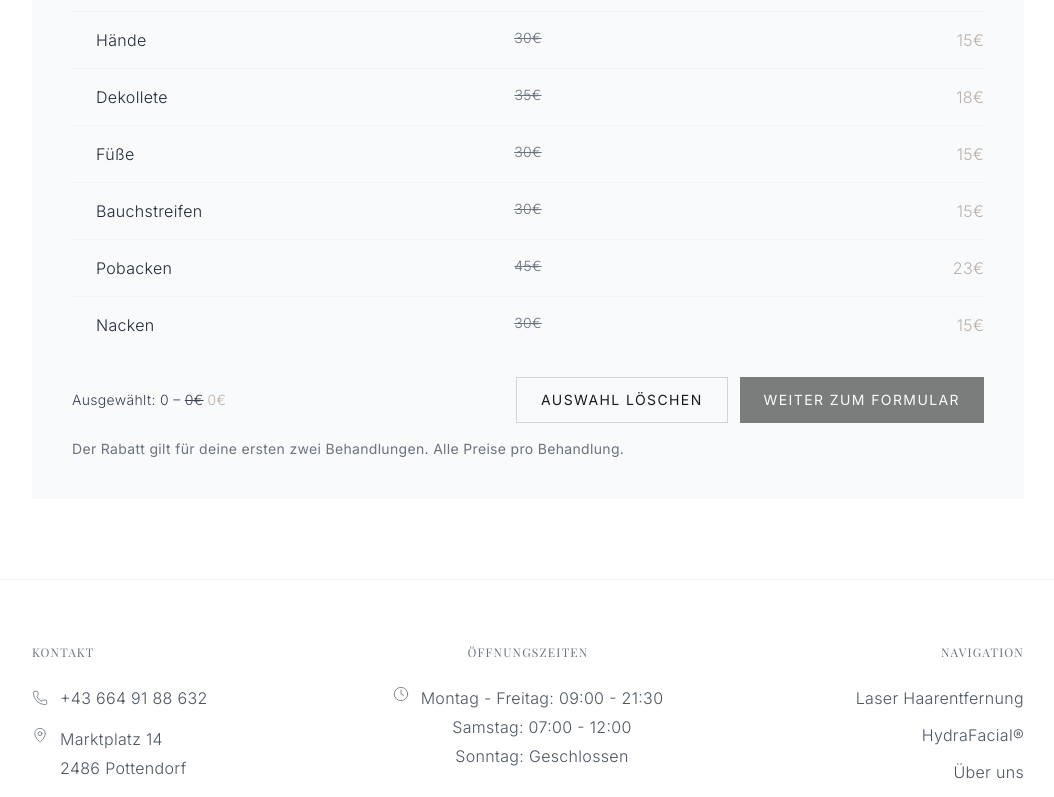
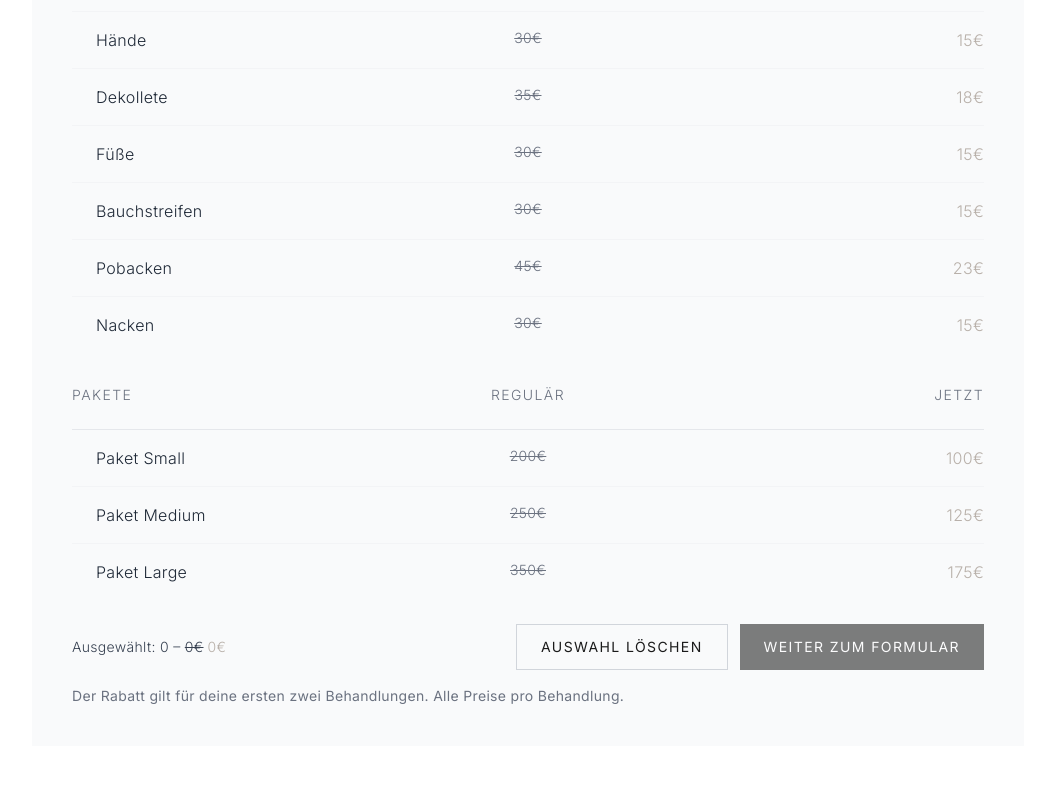
Before and after one commit to ElikciOlcay/skinlux-pottendorf, a Next.js app: page /laser-aktion/buchen in a window 1280 px wide. Shown: the part 1663-2460 px from the top of the page, without its empty margins (112-1166 px from the left). Built offline with nearby package versions, Linux system fonts and the light colour scheme.

Commit message:
Pakete buchbar gemacht (Damen): UI + API + E-Mails
- Step 1: Pakete (Small/Medium/Large) zusätzlich zur Zonen-Auswahl
- Summen inkl. Pakete, 50%-Preis ausgewiesen
- API nimmt packages[] an, rechnet Gesamtsummen
- Fallback-E-Mail zeigt separate Pakete-Tabelle

```diff
--- a/app/api/laser-booking/route.ts
+++ b/app/api/laser-booking/route.ts
@@ -1,6 +1,6 @@
 import { NextResponse } from "next/server";
 import { Resend } from "resend";
-import { GenderType, getPricesByGender, discounted } from "@/lib/laser-prices";
+import { GenderType, getPricesByGender, discounted, getPackagesByGender } from "@/lib/laser-prices";
 
 type RequestBody = {
   name: string;
@@ -9,6 +9,7 @@ type RequestBody = {
   gender: GenderType;
   zones?: string[];
   zone?: string;
+  packages?: string[];
   preferredDate: string; // yyyy-mm-dd
   preferredTime: string; // HH:mm
   message?: string;
@@ -38,13 +39,21 @@ function buildEmailHTML(kind: "user" | "admin", data: RequestBody) {
   const selectedZones = Array.isArray(data.zones) && data.zones.length > 0
     ? data.zones
     : (data.zone ? [data.zone] : []);
+  const selectedPackages = Array.isArray(data.packages) ? data.packages : [];
+  const packages = getPackagesByGender(data.gender);
   const rows = selectedZones.map((z) => {
     const orig = prices.find((p) => p.zone === z)?.priceEuro ?? 0;
     const disc = discounted(orig, 50);
     return { zone: z, original: orig, discounted: disc };
   });
-  const totalOriginal = rows.reduce((s, r) => s + r.original, 0);
-  const totalDiscounted = rows.reduce((s, r) => s + r.discounted, 0);
+  const rowsPackages = selectedPackages.map((p) => {
+    const orig = packages.find((x) => x.name === p)?.priceEuro ?? 0;
+    const disc = discounted(orig, 50);
+    return { name: p, original: orig, discounted: disc };
+  });
+
+  const totalOriginal = rows.reduce((s, r) => s + r.original, 0) + rowsPackages.reduce((s, r) => s + r.original, 0);
+  const totalDiscounted = rows.reduce((s, r) => s + r.discounted, 0) + rowsPackages.reduce((s, r) => s + r.discounted, 0);
 
   const title =
     kind === "user"
@@ -123,6 +132,30 @@ function buildEmailHTML(kind: "user" | "admin", data: RequestBody) {
         </table>
       </div>
 
+      ${rowsPackages.length > 0 ? `
+      <div class="section">
+        <div style="margin-bottom:8px; font-weight:600; color:#374151;">Ausgewählte Pakete</div>
+        <table>
+          <thead>
+            <tr>
+              <th style="width:60%">Paket</th>
+              <th style="width:20%">Regulär</th>
+              <th style="width:20%">Jetzt</th>
+            </tr>
+          </thead>
+          <tbody>
+            ${rowsPackages.map((r) => `
+              <tr>
+                <td>${htmlEscape(r.name)}</td>
+                <td><span class="strike">€${r.original}</span></td>
+                <td><span class="price">€${r.discounted}</span></td>
+              </tr>
+            `).join("")}
+          </tbody>
+        </table>
+      </div>
+      ` : ``}
+
       <div class="section">
         <div class="row"><div class="label">Wunschtermin</div><div class="val">${htmlEscape(`${data.preferredDate} ${data.preferredTime}`)}</div></div>
       </div>
@@ -172,11 +205,12 @@ export async function POST(request: Request) {
   try {
     const body = (await request.json()) as RequestBody;
     const zones = Array.isArray(body.zones) && body.zones.length > 0 ? body.zones : (body.zone ? [body.zone] : []);
+    const packages = Array.isArray(body.packages) ? body.packages : [];
     if (
       !body.name ||
       !body.email ||
       !body.phone ||
-      zones.length === 0 ||
+      (zones.length === 0 && packages.length === 0) ||
       !body.preferredDate ||
       !body.preferredTime ||
       (body.gender !== "damen" && body.gender !== "herren")
@@ -188,20 +222,27 @@ export async function POST(request: Request) {
 
     // Build payload for Loops templates
     const allPrices = getPricesByGender(body.gender);
+    const allPackages = getPackagesByGender(body.gender);
     const rows = zones.map((z) => {
       const orig = allPrices.find((p) => p.zone === z)?.priceEuro ?? 0;
       const disc = discounted(orig, 50);
       return { zone: z, original: orig, discounted: disc };
     });
-    const totalOriginal = rows.reduce((s, r) => s + r.original, 0);
-    const totalDiscounted = rows.reduce((s, r) => s + r.discounted, 0);
+    const rowsPackages = packages.map((p) => {
+      const orig = allPackages.find((x) => x.name === p)?.priceEuro ?? 0;
+      const disc = discounted(orig, 50);
+      return { name: p, original: orig, discounted: disc };
+    });
+    const totalOriginal = rows.reduce((s, r) => s + r.original, 0) + rowsPackages.reduce((s, r) => s + r.original, 0);
+    const totalDiscounted = rows.reduce((s, r) => s + r.discounted, 0) + rowsPackages.reduce((s, r) => s + r.discounted, 0);
     const emailData = {
       name: body.name,
       email: body.email,
       phone: body.phone,
       gender: body.gender,
-      zone: zones.join(", "),
+      zone: [...zones, ...packages].join(", "),
       zones,
+      packages,
       preferredDate: body.preferredDate,
       preferredTime: body.preferredTime,
       message: body.message || "",
@@ -233,8 +274,8 @@ export async function POST(request: Request) {
         );
       }
       const resend = new Resend(resendKey);
-      const userHTML = buildEmailHTML("user", { ...body, zones });
-      const adminHTML = buildEmailHTML("admin", { ...body, zones });
+      const userHTML = buildEmailHTML("user", { ...body, zones, packages });
+      const adminHTML = buildEmailHTML("admin", { ...body, zones, packages });
       // Send user
       if (!userSentViaLoops) {
         await resend.emails.send({
--- a/app/laser-aktion/buchen/page.tsx
+++ b/app/laser-aktion/buchen/page.tsx
@@ -10,6 +10,8 @@ import {
   discounted,
   euro,
   LaserPriceItem,
+  LaserPackageItem,
+  getPackagesByGender,
 } from "@/lib/laser-prices";
 
 type BookingFormState = {
@@ -28,6 +30,7 @@ const DISCOUNT_PERCENT = 50;
 export default function LaserAktionBuchenPage() {
   const [gender, setGender] = useState<GenderType>("damen");
   const [selectedZones, setSelectedZones] = useState<string[]>([]);
+  const [selectedPackages, setSelectedPackages] = useState<string[]>([]);
   const [step, setStep] = useState<1 | 2>(1);
   const [submitting, setSubmitting] = useState(false);
   const [success, setSuccess] = useState<string | null>(null);
@@ -39,6 +42,13 @@ export default function LaserAktionBuchenPage() {
     prices.forEach((p) => (map[p.zone] = p));
     return map;
   }, [prices]);
+
+  const packages = useMemo(() => getPackagesByGender(gender), [gender]);
+  const packagePriceMap = useMemo<Record<string, LaserPackageItem>>(() => {
+    const map: Record<string, LaserPackageItem> = {};
+    packages.forEach((p) => (map[p.name] = p));
+    return map;
+  }, [packages]);
 
   const [form, setForm] = useState<BookingFormState>({
     name: "",
@@ -56,19 +66,31 @@ export default function LaserAktionBuchenPage() {
   }
 
   const totalOriginal = useMemo(() => {
-    return selectedZones.reduce((sum, z) => sum + (priceMap[z]?.priceEuro || 0), 0);
-  }, [selectedZones, priceMap]);
+    const zonesSum = selectedZones.reduce((sum, z) => sum + (priceMap[z]?.priceEuro || 0), 0);
+    const packagesSum = selectedPackages.reduce((sum, p) => sum + (packagePriceMap[p]?.priceEuro || 0), 0);
+    return zonesSum + packagesSum;
+  }, [selectedZones, selectedPackages, priceMap, packagePriceMap]);
 
   const totalDiscounted = useMemo(() => {
-    return selectedZones.reduce(
+    const zonesSum = selectedZones.reduce(
       (sum, z) => sum + discounted(priceMap[z]?.priceEuro || 0, DISCOUNT_PERCENT),
       0
     );
-  }, [selectedZones, priceMap]);
+    const packagesSum = selectedPackages.reduce(
+      (sum, p) => sum + discounted(packagePriceMap[p]?.priceEuro || 0, DISCOUNT_PERCENT),
+      0
+    );
+    return zonesSum + packagesSum;
+  }, [selectedZones, selectedPackages, priceMap, packagePriceMap]);
 
   function toggleZone(zone: string) {
     setSelectedZones((prev) =>
       prev.includes(zone) ? prev.filter((z) => z !== zone) : [...prev, zone]
+    );
+  }
+  function togglePackage(pkg: string) {
+    setSelectedPackages((prev) =>
+      prev.includes(pkg) ? prev.filter((z) => z !== pkg) : [...prev, pkg]
     );
   }
 
@@ -81,7 +103,7 @@ export default function LaserAktionBuchenPage() {
       !form.name ||
       !form.email ||
       !form.phone ||
-      selectedZones.length === 0 ||
+      (selectedZones.length === 0 && selectedPackages.length === 0) ||
       !form.preferredDate ||
       !form.preferredTime
     ) {
@@ -102,8 +124,9 @@ export default function LaserAktionBuchenPage() {
           ...form,
           gender,
           zones: selectedZones,
+          packages: selectedPackages,
           // Für Loops Templates (Abwärtskompatibilität)
-          zone: selectedZones.join(", "),
+          zone: [...selectedZones, ...selectedPackages].join(", "),
         }),
       });
       if (!res.ok) {
@@ -123,6 +146,7 @@ export default function LaserAktionBuchenPage() {
         consent: false,
       }));
       setSelectedZones([]);
+      setSelectedPackages([]);
       setStep(1);
     } catch (err) {
       setError(err instanceof Error ? err.message : "Unbekannter Fehler");
@@ -174,6 +198,7 @@ export default function LaserAktionBuchenPage() {
               onClick={() => {
                 setGender("damen");
                 setSelectedZones([]);
+                setSelectedPackages([]);
                 update("gender", "damen");
                 setStep(1);
               }}
@@ -186,6 +211,7 @@ export default function LaserAktionBuchenPage() {
               onClick={() => {
                 setGender("herren");
                 setSelectedZones([]);
+                setSelectedPackages([]);
                 update("gender", "herren");
                 setStep(1);
               }}
@@ -227,9 +253,8 @@ export default function LaserAktionBuchenPage() {
                       transition={{ duration: 0.35, delay: index * 0.03 }}
                       type="button"
                       onClick={() => toggleZone(item.zone)}
-                      className={`w-full grid grid-cols-3 gap-2 md:gap-4 py-3 md:py-4 text-left hover:bg-white transition ${
-                        active ? "bg-white" : ""
-                      }`}
+                      className={`w-full grid grid-cols-3 gap-2 md:gap-4 py-3 md:py-4 text-left hover:bg-white transition ${active ? "bg-white" : ""
+                        }`}
                     >
                       <div className="font-light text-gray-800 text-sm md:text-base flex items-center gap-2">
                         {active ? (
@@ -253,16 +278,70 @@ export default function LaserAktionBuchenPage() {
                 })}
               </div>
 
+              {gender === "damen" && (
+                <div className="mt-8">
+                  <div className="grid grid-cols-3 gap-2 md:gap-4 pb-4 md:pb-6 border-b border-gray-200">
+                    <div className="text-xs md:text-sm font-light tracking-widest uppercase text-gray-500">Pakete</div>
+                    <div className="text-xs md:text-sm font-light tracking-widest uppercase text-gray-500 text-center">
+                      Regulär
+                    </div>
+                    <div className="text-xs md:text-sm font-light tracking-widest uppercase text-gray-500 text-right">
+                      Jetzt
+                    </div>
+                  </div>
+                  <div className="divide-y divide-gray-100">
+                    {packages.map((pkg, index) => {
+                      const sale = discounted(pkg.priceEuro, DISCOUNT_PERCENT);
+                      const active = selectedPackages.includes(pkg.name);
+                      return (
+                        <motion.button
+                          key={pkg.name}
+                          initial={{ opacity: 0, x: -12 }}
+                          animate={{ opacity: 1, x: 0 }}
+                          transition={{ duration: 0.35, delay: index * 0.03 }}
+                          type="button"
+                          onClick={() => togglePackage(pkg.name)}
+                          className={`w-full grid grid-cols-3 gap-2 md:gap-4 py-3 md:py-4 text-left hover:bg-white transition ${
+                            active ? "bg-white" : ""
+                          }`}
+                        >
+                          <div className="font-light text-gray-800 text-sm md:text-base flex items-center gap-2">
+                            {active ? (
+                              <CheckCircle className="w-4 h-4 text-secondary" />
+                            ) : (
+                              <span className="w-4 h-4" />
+                            )}
+                            {pkg.name}
+                          </div>
+                          <div className="font-light text-center text-gray-500 line-through text-xs md:text-sm">
+                            {euro(pkg.priceEuro)}
+                          </div>
+                          <div
+                            className="font-light text-right text-sm md:text-base"
+                            style={{ color: "var(--color-secondary)" }}
+                          >
+                            {euro(sale)}
+                          </div>
+                        </motion.button>
+                      );
+                    })}
+                  </div>
+                </div>
+              )}
+
               <div className="mt-6 flex flex-col sm:flex-row sm:items-center gap-3 justify-between">
                 <div className="text-sm text-gray-700 font-light">
-                  Ausgewählt: {selectedZones.length} –{" "}
+                  Ausgewählt: {selectedZones.length + selectedPackages.length} –{" "}
                   <span className="line-through mr-1">{euro(totalOriginal)}</span>
                   <span style={{ color: "var(--color-secondary)" }}>{euro(totalDiscounted)}</span>
                 </div>
                 <div className="flex gap-3">
                   <button
                     className="px-6 py-3 border border-gray-300 text-sm uppercase tracking-widest"
-                    onClick={() => setSelectedZones([])}
+                    onClick={() => {
+                      setSelectedZones([]);
+                      setSelectedPackages([]);
+                    }}
                     type="button"
                   >
                     Auswahl löschen
@@ -428,6 +507,19 @@ export default function LaserAktionBuchenPage() {
                       </div>
                     );
                   })}
+                  {selectedPackages.map((p) => {
+                    const orig = packagePriceMap[p]?.priceEuro || 0;
+                    const sale = discounted(orig, DISCOUNT_PERCENT);
+                    return (
+                      <div key={p} className="py-3 flex items-center justify-between">
+                        <div className="text-sm text-gray-800">{p}</div>
+                        <div className="text-sm">
+                          <span className="line-through text-gray-400 mr-2">{euro(orig)}</span>
+                          <span style={{ color: "var(--color-secondary)" }}>{euro(sale)}</span>
+                        </div>
+                      </div>
+                    );
+                  })}
                 </div>
                 <div className="mt-4 flex items-center justify-between text-sm">
                   <span className="text-gray-700">Summe</span>
--- a/lib/laser-prices.ts
+++ b/lib/laser-prices.ts
@@ -66,3 +66,19 @@ export function euro(n: number): string {
 export function discounted(price: number, discountPercent: number): number {
   return Math.round(price * (1 - discountPercent / 100));
 }
+
+// Packages (derzeit nur Damen laut Preisliste)
+export type LaserPackageItem = {
+  name: string;
+  priceEuro: number;
+};
+
+export const damenPackages: LaserPackageItem[] = [
+  { name: "Paket Small", priceEuro: 200 },
+  { name: "Paket Medium", priceEuro: 250 },
+  { name: "Paket Large", priceEuro: 350 },
+];
+
+export function getPackagesByGender(gender: GenderType): LaserPackageItem[] {
+  return gender === "damen" ? damenPackages : [];
+}
```
